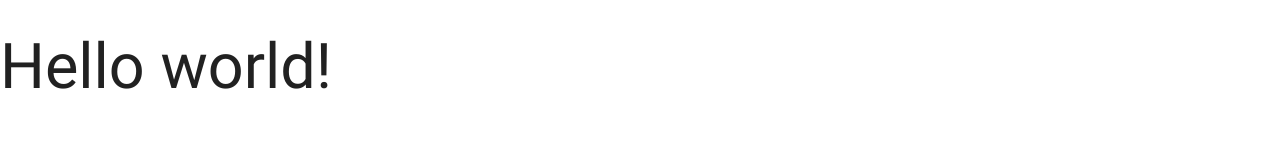
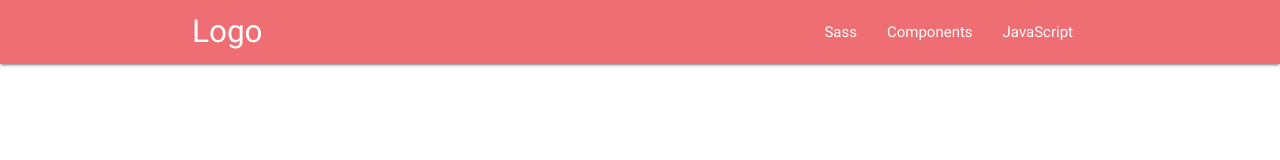
Before and after one commit to th0masJ0nes/materialproject, a plain HTML site: page index.html in a window 1280 px wide. Drawn offline with nearby package versions, Linux system fonts and the light colour scheme.

Commit message:
Navbar added

```diff
--- a/index.html
+++ b/index.html
@@ -11,7 +11,16 @@
     </head>
 
     <body>
-        <h1>Hello world!</h1>
+       <nav>
+    <div class="nav-wrapper container">
+      <a href="#" class="brand-logo">Logo</a>
+      <ul id="nav-mobile" class="right hide-on-med-and-down">
+        <li><a href="sass.html">Sass</a></li>
+        <li><a href="badges.html">Components</a></li>
+        <li><a href="collapsible.html">JavaScript</a></li>
+      </ul>
+    </div>
+  </nav>
       <!--Import jQuery before materialize.js-->
       <script type="text/javascript" src="https://code.jquery.com/jquery-3.2.1.min.js"></script>
       <script type="text/javascript" src="js/materialize.min.js"></script>
```
